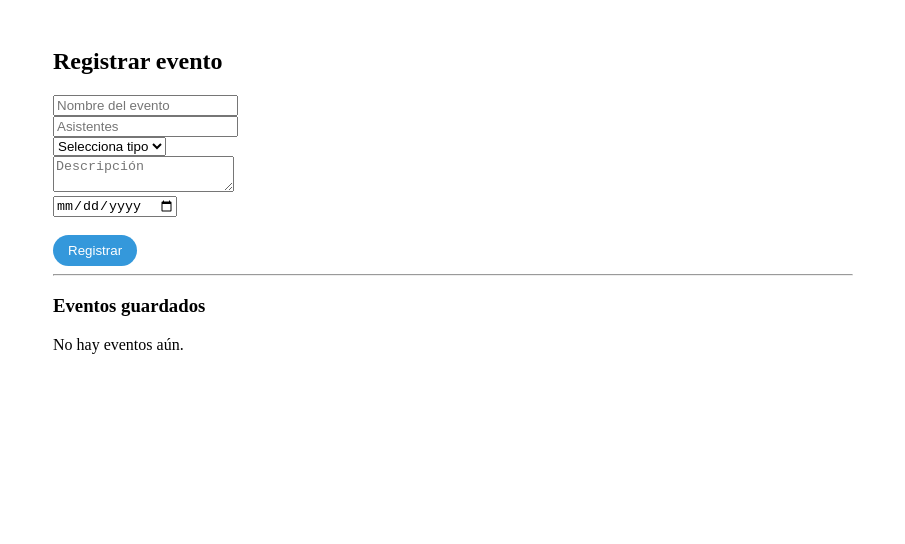
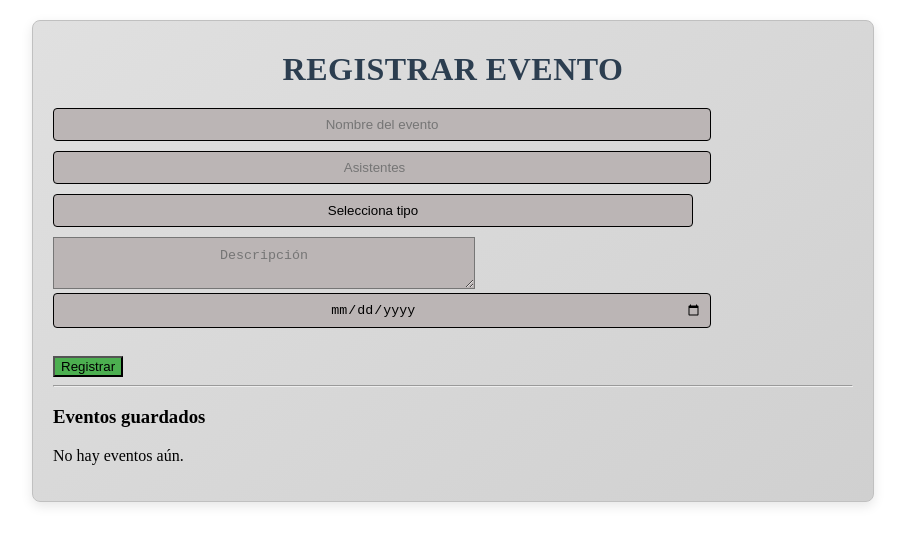
Before and after one commit to PabloCampusano/ejprueba, a Next.js app: page / in a window 1280 px wide. Shown: the top 544 px of the page, without its empty margins (187-1092 px from the left). Built offline with nearby package versions, Linux system fonts and the light colour scheme.

Commit message:
comic 8
CSS

```diff
--- a/src/app/page.module.css
+++ b/src/app/page.module.css
@@ -1,54 +1,111 @@
 .container {
   padding: 20px;
   max-width: 800px;
-  margin: 0 auto;
+  margin: 20px auto;
+  background-color: #e0e0e0;
+  border-radius: 8px;
+  background: linear-gradient(145deg, #e0e0e0, #d0d0d0);
+  box-shadow: 0 4px 12px rgba(0, 0, 0, 0.1);
+  border: 1px solid #c0c0c0;
 }
 
-.title {
+.wrapper {
+  background-color: #f5f5f5;
+  min-height: 100vh;
+  padding: 20px;
+}
+
+.titulo {
   color: #2c3e50;
   margin-bottom: 20px;
+  text-align: center;
+  font-size: 2rem;
+  font-weight: 600;
+  letter-spacing: 0.5px;
+  margin-top: 10px;
 }
 
-.inputField {
-  width: 100%;
+.input {
+  width: 80%;
   padding: 8px;
   margin-bottom: 10px;
-  border: 1px solid #ddd;
+  border: 1px solid #000000;
   border-radius: 4px;
+  background-color: rgb(187, 181, 181);
+  text-align: center;
 }
 
-.eventItem {
-  border: 1px solid #eee;
-  padding: 15px;
-  margin-bottom: 15px;
-  border-radius: 5px;
+.modal {
+  position: fixed;
+  top: 0;
+  left: 0;
+  width: 100%;
+  height: 100%;
+  background-color: rgba(214, 0, 0, 0.5);
+  display: flex;
+  justify-content: center;
+  align-items: center;
+  z-index: 1000;
+}
+
+.modalContent {
+  background-color: white;
+  padding: 20px;
+  border-radius: 8px;
+}
+.textarea {
+  background-color: rgb(187, 181, 181);
+  min-height: 9%;
+  padding: 10px;
+  width: 50%;
+  text-align: center;
+}
+
+.select {
+  width: 80%;
+  padding: 8px;
+  margin-bottom: 10px;
+  border: 1px solid #000000;
+  border-radius: 4px;
+  background-color: rgb(187, 181, 181);
+  text-align: center;
+  text-align-last: center;
+  appearance: none;
+  -webkit-appearance: none;
+  -moz-appearance: none;
+}
+.select-option {
+  text-align: center;
+}
+
+.select-container {
+  position: relative;
+  width: 100%;
+}
+
+.select-container::after {
+  font-size: 12px;
+  color: #555;
+  position: absolute;
+  right: 10px;
+  top: 50%;
+  transform: translateY(-50%);
+  pointer-events: none;
+}
+
+.error {
+  color: #000000;
+  background-color: rgb(255, 0, 0);
+  border: 1px solid #000000;
+  padding: 10px;
+  border-radius: 4px;
+  margin: 10px 0;
+  text-align: center;
 }
 
 .button {
-  background-color: #3498db; /* Color azul para los botones */
-  color: white;
-  border: none;
-  padding: 8px 15px;
-  border-radius: 25px; /* Bordes redondeados */
-  cursor: pointer;
-  transition: background-color 0.3s ease; /* Transición suave */
+  background-color: #4CAF50;
 }
-
-.button:hover {
-  background-color: #2980b9; /* Azul más oscuro al pasar el mouse */
+.deleteButton {
+  background-color: #f44336;
 }
-
-/* Nueva clase para el botón de eliminar */
-.deleteButton {
-  background-color: #ff4444; /* Rojo vibrante */
-  color: white;
-  border: none;
-  padding: 8px 15px;
-  border-radius: 25px; /* Bordes redondeados */
-  cursor: pointer;
-  transition: background-color 0.3s ease; /* Transición suave */
-}
-
-.deleteButton:hover {
-  background-color: #cc0000; /* Rojo más oscuro al pasar el mouse */
-}
--- a/src/app/page.tsx
+++ b/src/app/page.tsx
@@ -16,6 +16,7 @@ export default function App() {
   const [modoEditar, setModoEditar] = useState(false)
   const [indiceEditar, setIndiceEditar] = useState(null)
   const [error, setError] = useState('')
+  const [eventoAEliminar, setEventoAEliminar] = useState<number | null>(null)
 
   useEffect(() => {
     const guardados = localStorage.getItem('eventos')
@@ -23,35 +24,32 @@ export default function App() {
       setEventos(JSON.parse(guardados))
     }
   }, [])
-
   useEffect(() => {
     localStorage.setItem('eventos', JSON.stringify(eventos))
   }, [eventos])
-
   const handleChange = (e: any) => {
     setEvento({ ...evento, [e.target.name]: e.target.value })
   }
-
   const validarEvento = () => {
   if (!evento.nombre || !evento.asistentes || !evento.tipo || !evento.descripcion || !evento.fecha) {
     return 'Todos los campos son obligatorios.';
   }
-    if (evento.asistentes <= 0) {
+  const asistentes = parseInt(evento.asistentes, 10);
+  if (asistentes <= 0) {
     return 'El número de asistentes debe ser un número positivo.';
   }
   if (new Date(evento.fecha) < new Date()) {
-      return 'La fecha no puede ser anterior a la fecha actual.';
+    return 'La fecha tiene que ser actual.';
   }
   return '';
 }
-
   const guardar = () => {
     const errorValidacion = validarEvento();
     if (errorValidacion) {
       setError(errorValidacion);
       return;
     }
-    setError(''); // Limpiar el error si no hay
+    setError('');
     if (modoEditar && indiceEditar !== null) {
       const copia = [...eventos]
       copia[indiceEditar] = evento
@@ -63,28 +61,34 @@ export default function App() {
     }
     setEvento(eventoInicial)
   }
-
   const editar = (index: number) => {
     setEvento(eventos[index])
     setModoEditar(true)
     setIndiceEditar(index)
   }
-
-  const eliminar = (index: number) => {
-    const copia = eventos.filter((_, i) => i !== index)
+  const confirmarEliminar = (index: number) => {
+    setEventoAEliminar(index)
+  }
+  const cancelarEliminar = () => {
+    setEventoAEliminar(null)
+  }
+  const eliminar = () => {
+    if (eventoAEliminar !== null) {
+      const copia = eventos.filter((_, i) => i !== eventoAEliminar)
       setEventos(copia)
+      setEventoAEliminar(null)
     }
-
+  }
   return (
     <div className={Styles.container}>
-      <h2 className={Styles.titulo}>{modoEditar ? 'Editar evento' : 'Registrar evento'}</h2>
+      <h2 className={Styles.titulo}>{modoEditar ? 'Editar evento' : 'REGISTRAR EVENTO'}</h2>
       {error && <p className={Styles.error}>{error}</p>}
       <input className={Styles.input} name="nombre" placeholder="Nombre del evento"
       value={evento.nombre} onChange={handleChange} /><br />
       <input className={Styles.input} name="asistentes" type="number"
       placeholder="Asistentes" value={evento.asistentes} onChange={handleChange} /><br />
       <select className={Styles.select} name="tipo" value={evento.tipo} onChange={handleChange}>
-        <option value="">Selecciona tipo</option>
+        <option className={Styles.Selection}value="">Selecciona tipo</option>
         <option value="Reunión">Reunión</option>
         <option value="Taller">Taller</option>
         <option value="Charla">Charla</option>
@@ -100,6 +104,20 @@ export default function App() {
       <hr className={Styles.divisor} />
       <h3 className={Styles.subtitulo}>Eventos guardados</h3>
       {eventos.length === 0 && <p className={Styles.sinEventos}>No hay eventos aún.</p>}
+      {eventoAEliminar !== null && (
+        <div className={Styles.modal}>
+          <div className={Styles.modalContent}>
+            <h3>¿Estás seguro de eliminar este evento?</h3>
+            <p>Esta acción no se puede deshacer.</p>
+            <div className={Styles.modalButtons}>
+              <button className={Styles.button} onClick={cancelarEliminar}>Cancelar</button>
+              <button className={`${Styles.button} ${Styles.deleteButton}`} onClick={eliminar}>
+                Eliminar
+              </button>
+            </div>
+          </div>
+        </div>
+      )}
       {eventos.map((e, i) => (
         <div key={i} className={Styles.tajetaEvento}>
           <h4 className={Styles.nombreEvento}>{e.nombre}</h4>
@@ -109,7 +127,9 @@ export default function App() {
           <p className={Styles.detalleEvento}>Fecha: {e.fecha}</p>
           <div className={Styles.controles}>
             <button className={Styles.button} onClick={() => editar(i)}>Editar</button>
-            <button className={`${Styles.button} ${Styles.deleteButton}`} onClick={() => eliminar(i)}>Eliminar</button>
+            <button className={`${Styles.button} ${Styles.deleteButton}`} onClick={() => confirmarEliminar(i)}>
+              Eliminar
+            </button>
           </div>
         </div>
       ))}
```
Lines whose indentation alone changed are shown as unchanged.
